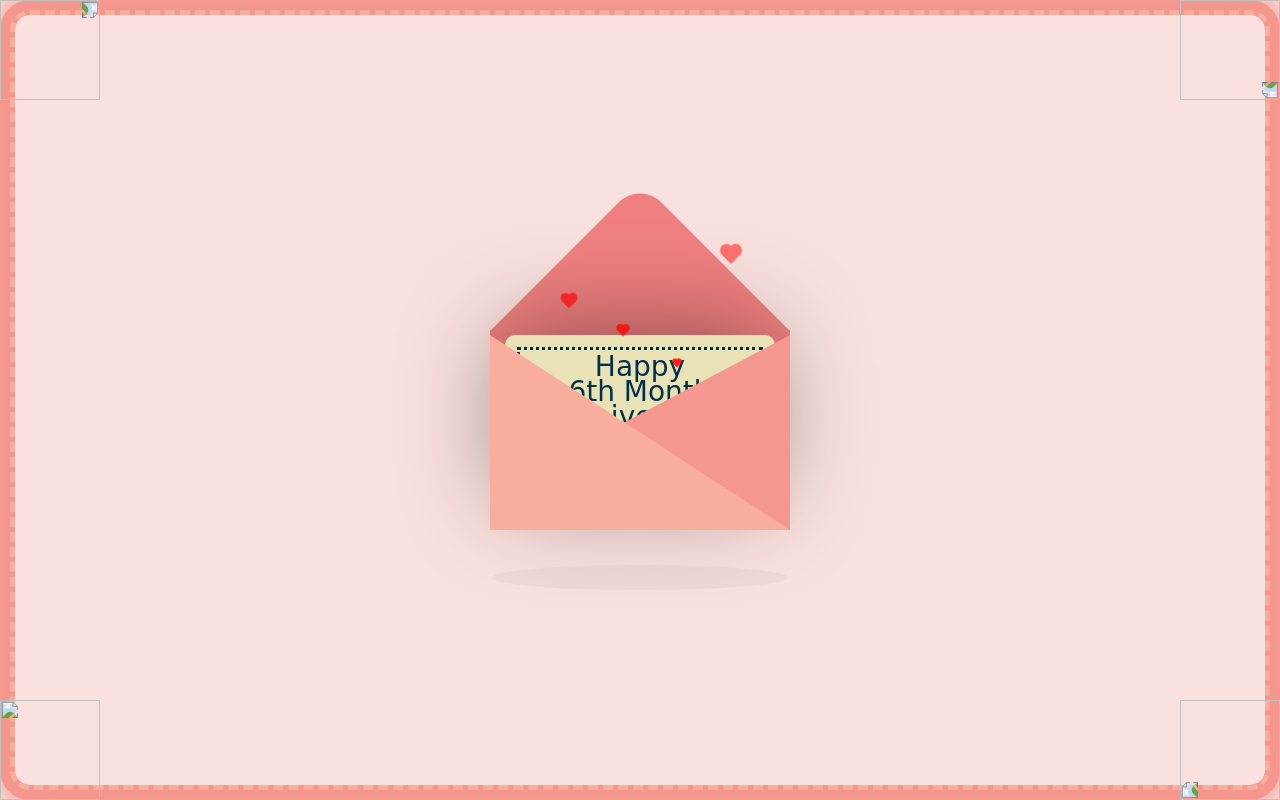
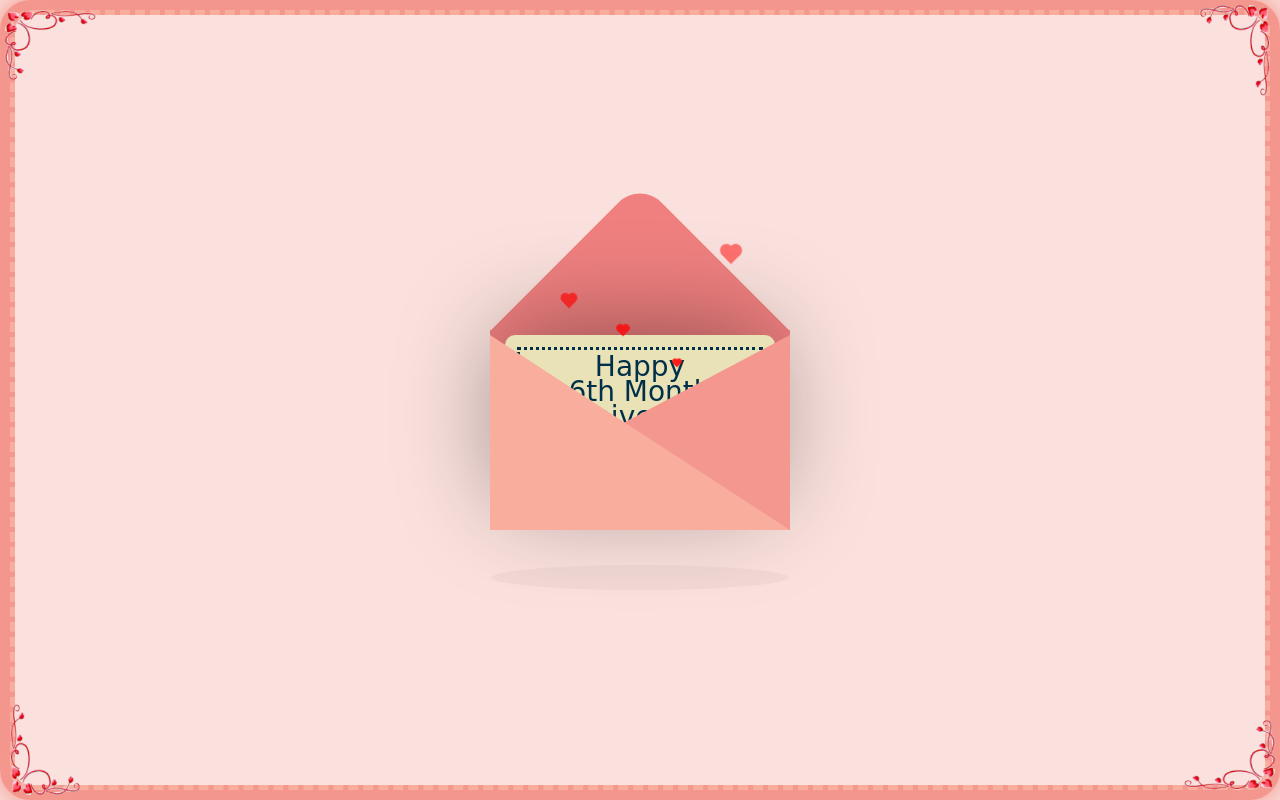
Before and after one commit to Trinhidk/anniversary-card, a plain HTML site: page index.html in a window 1280 px wide. Drawn offline with nearby package versions, Linux system fonts and the light colour scheme.

Commit message:
Update index.html

```diff
--- a/index.html
+++ b/index.html
@@ -364,13 +364,13 @@
     });
   </script>
 
-  <img src="corner/red-corner.png" class="corner-decor corner-top-left">
-  <img src="corner/red-corner.png" class="corner-decor corner-top-right">
-  <img src="corner/red-corner.png" class="corner-decor corner-bottom-left">
-  <img src="corner/red-corner.png" class="corner-decor corner-bottom-right">
+  <img src="red-corner.png" class="corner-decor corner-top-left">
+  <img src="red-corner.png" class="corner-decor corner-top-right">
+  <img src="red-corner.png" class="corner-decor corner-bottom-left">
+  <img src="red-corner.png" class="corner-decor corner-bottom-right">
 
   <audio autoplay loop hidden>
-    <source src="music/tam-mer.mp3" type="audio/mpeg">
+    <source src="tam-mer.mp3" type="audio/mpeg">
   </audio>
 
 </body>
```
